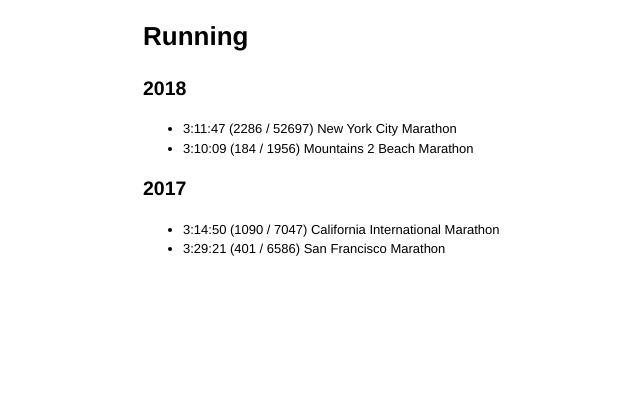
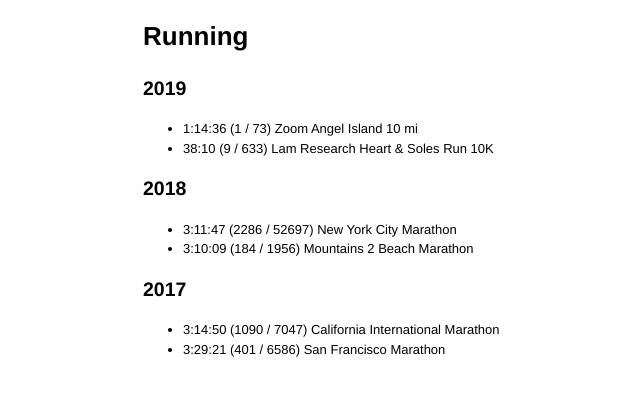
Before and after one commit to denis/denis.github.com, a Jekyll site: the page built from running.md, in a window 1280 px wide. Shown: the top 396 px of the page, without its empty margins (97-737 px from the left). Built offline with Jekyll 4.4.1, drawn with Linux system fonts in a browser that asks for light colours; comment, search, counter and statistics services are not loaded.

Commit message:
Add 2019 races

```diff
--- a/index.html
+++ b/index.html
@@ -10,7 +10,7 @@
   <p>
     Software engineer at <a href="https://squareup.com" class="org">Square</a>,
     lives in beautiful <span class="locality">San Francisco</span> 🌁,
-    <a href="https://www.strava.com/athletes/6451559">marathon runner</a> 🏃🏻‍♂️,
+    <a href="/running">marathon runner</a> 🏃🏻‍♂️,
     rock climber 🧗🏻‍♂️,
     alpinist 🏔,
     mountain biker 🚵🏻‍♂️,
--- a/running.md
+++ b/running.md
@@ -5,6 +5,11 @@
 ---
 
 # {{ page.title }}
+
+## 2019
+
+- 1:14:36 (1 / 73) Zoom Angel Island 10 mi
+- 38:10 (9 / 633) Lam Research Heart & Soles Run 10K
 
 ## 2018
 
```
